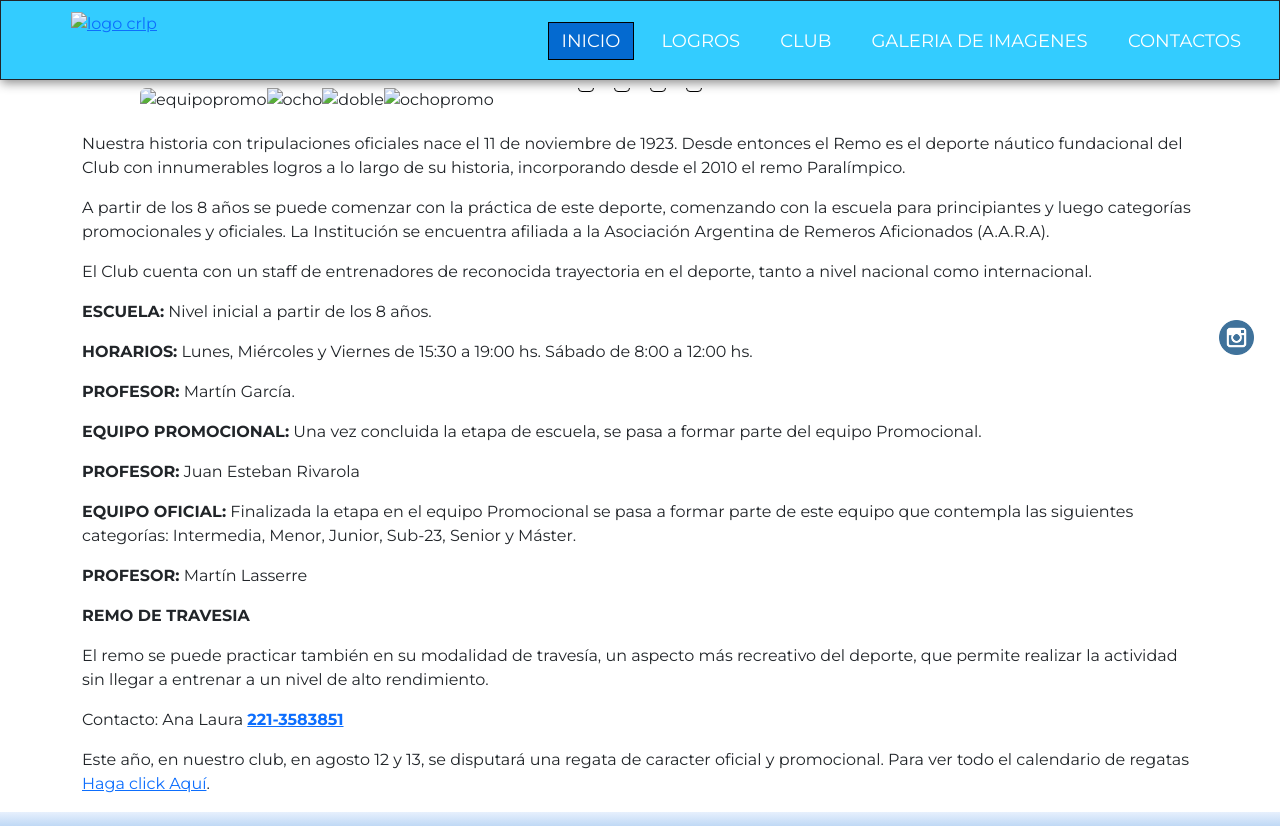
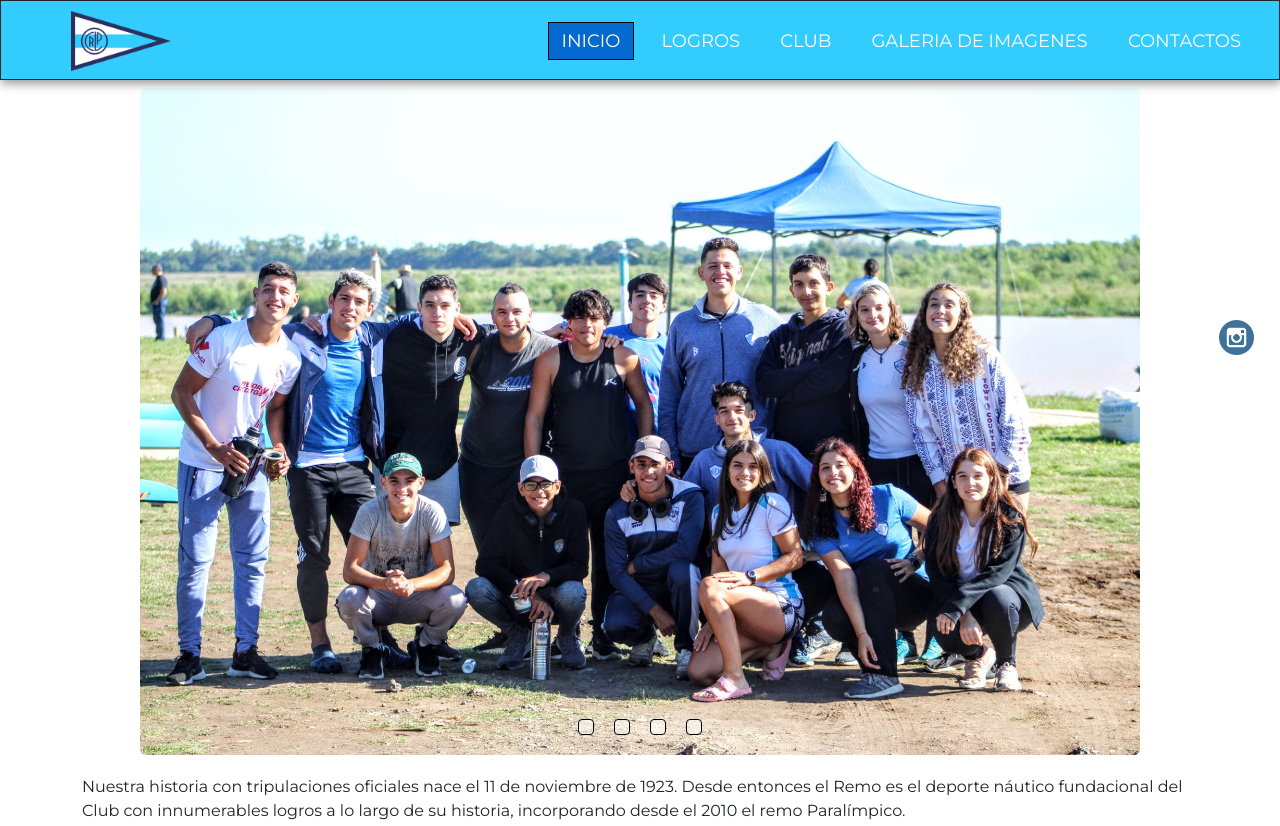
Before and after one commit to ulises25103/ProyectoFinalRodriguez, a plain HTML site: page index.html in a window 1280 px wide. Shown: the top 826 px of the page. Drawn offline with nearby package versions, Linux system fonts and the light colour scheme; the site is published under a folder, as on GitHub Pages, so addresses that start at the root find nothing.

Commit message:
arreglo de links

```diff
--- a/index.html
+++ b/index.html
@@ -21,7 +21,7 @@
     <header class="margin">
         <nav>
             <a href="#" class="enlace">
-                <img src="/img/icono.ico" alt="logo crlp" class="logo">
+                <img src="img/icono.ico" alt="logo crlp" class="logo">
             </a>
             <input type="checkbox" id="check">
             <label for="check" class="checkbtn"><ion-icon name="reorder-four-outline"></ion-icon></label>
@@ -52,30 +52,30 @@
             <input type="radio" name="image-slide" id="4" hidden/>
     <div class="slider">
         <div class="slider__item-slide">
-            <img src="/img/20220319095119_IMG_5695.JPG" alt="equipopromo" class="equipopromo">
+            <img src="img/20220319095119_IMG_5695.JPG" alt="equipopromo" class="equipopromo">
         </div>
         <div class="slider__item-slide">
-            <img src="/img/IMG_7682.JPG" alt="ocho" class="ocho">
+            <img src="img/IMG_7682.JPG" alt="ocho" class="ocho">
         </div>
         <div class="slider__item-slide">
-            <img src="/img/IMG_7131.JPG" alt="doble" class="doble">
+            <img src="img/IMG_7131.JPG" alt="doble" class="doble">
         </div>
         <div class="slider__item-slide">
-            <img src="/img/DSC_0399.JPG" alt="ochopromo" class="ochopromo">
+            <img src="img/DSC_0399.JPG" alt="ochopromo" class="ochopromo">
         </div>
     </div>
     <div class="pagination">
         <label class="pagination__pagination-item" for="1">
-            <img src="/img/20220319095119_IMG_5695.JPG">
+            <img src="img/20220319095119_IMG_5695.JPG">
         </label>
         <label class="pagination__pagination-item" for="2">
-            <img src="/img/IMG_7682.JPG" >
+            <img src="img/IMG_7682.JPG" >
         </label>
         <label class="pagination__pagination-item" for="3">
-            <img src="/img/IMG_7131.JPG">
+            <img src="img/IMG_7131.JPG">
         </label>
         <label class="pagination__pagination-item" for="4">
-            <img src="/img/DSC_0399.JPG" >
+            <img src="img/DSC_0399.JPG" >
         </label>
     </div>
 </div>
```
Also changed, not shown: pages/club.html (+4 -4 lines), pages/contacto.html (+4 -4 lines).
